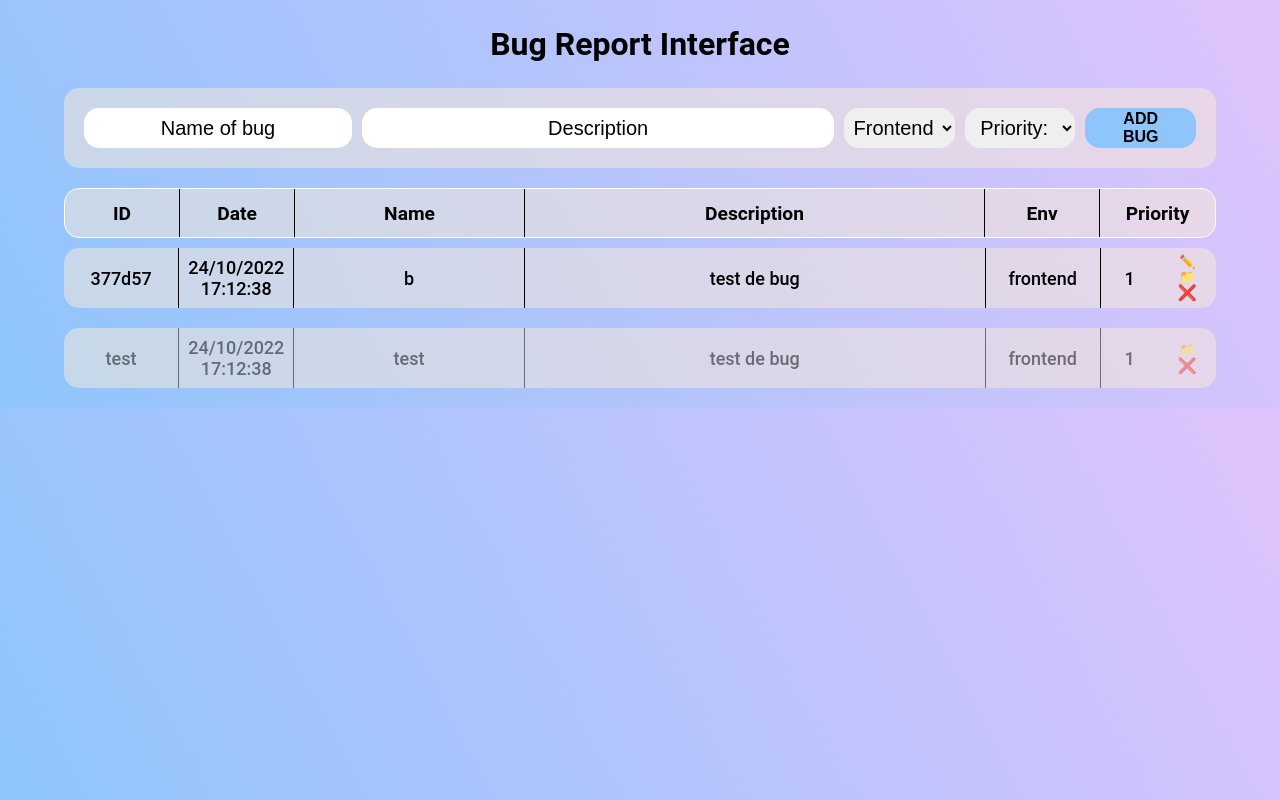
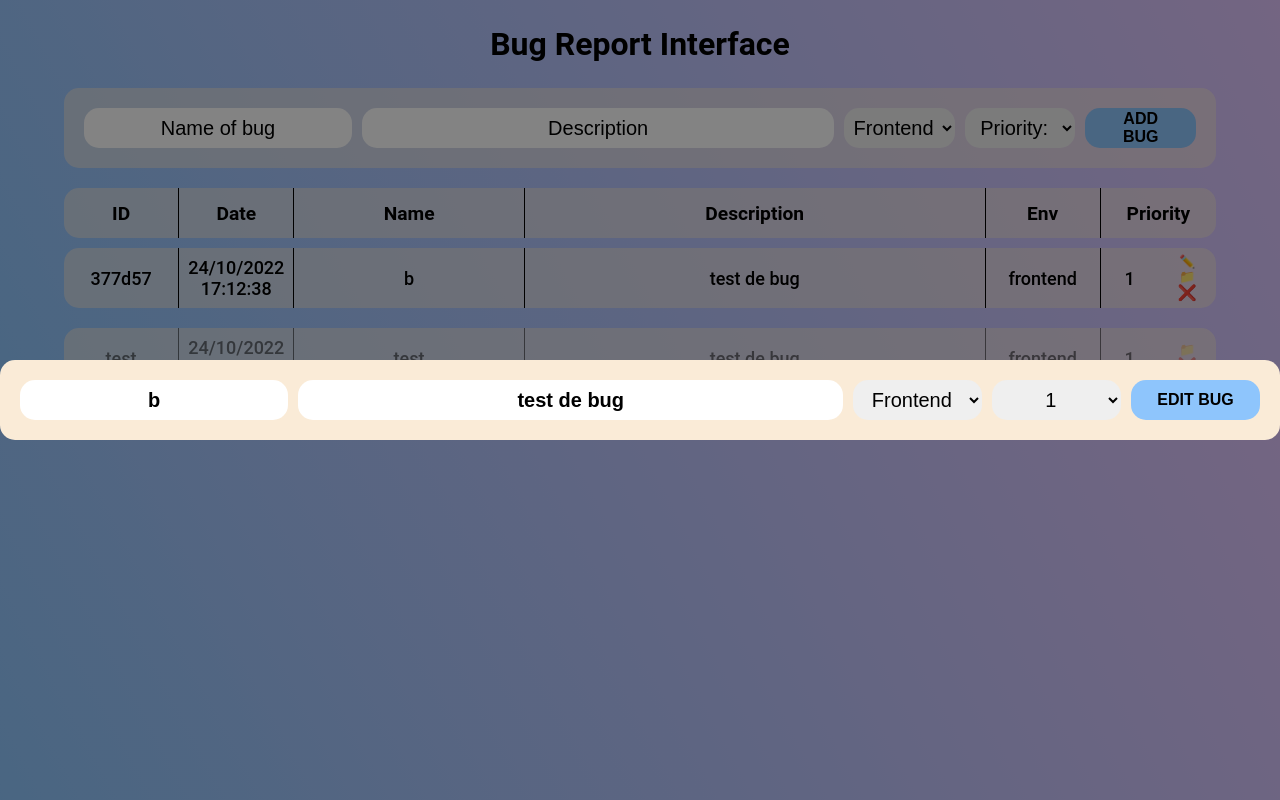
Before and after one commit to roulianosss/bug-report-interface, a plain HTML site: page index.html in a window 1280 px wide. Both pictures are taken after a click on the element "✏️". Drawn offline with Linux system fonts and the light colour scheme.

Commit message:
add edit feature

```diff
--- a/app.js
+++ b/app.js
@@ -94,7 +94,41 @@ function displayBugsList() {
     }
 }
 //fonction edition
-function handleEdit() {
+const editOverlay = document.querySelector('#overlay')
+function handleEdit(e) {
+
+    editOverlay.style.visibility = 'visible'
+    const editIndex = bugsList.findIndex(bug => bug.id === e.target.getAttribute('id'))
+    editOverlay.innerHTML = `
+    <form>
+        <!-- <label for="name">Name:</label> -->
+        <input type="text" id="name" value="${bugsList[editIndex].name}" required>
+        <input type="text" name="description" id="description" value='${bugsList[editIndex].description}' required></input>
+        <select name="environement" id="environement" placeholder="Environement">
+            <option value="frontend" ${bugsList[editIndex].environement === 'frontend' ? 'selected' : ''}>Frontend</option>
+            <option value="backend" ${bugsList[editIndex].environement === 'backend' ? 'selected' : ''}>Backend</option>
+        </select>
+        <select name="priority" id="priority" value='${bugsList[editIndex].priority}' >
+            <option value="">Priority:</option>
+            <option value="1" ${bugsList[editIndex].priority === '1' ? 'selected' : ''}>1</option>
+            <option value="2" ${bugsList[editIndex].priority === '2' ? 'selected' : ''}>2</option>
+            <option value="3" ${bugsList[editIndex].priority === '3' ? 'selected' : ''}>3</option>
+            <option value="4" ${bugsList[editIndex].priority === '4' ? 'selected' : ''}>4</option>
+            <option value="5" ${bugsList[editIndex].priority === '5' ? 'selected' : ''}>5</option>
+        </select>
+        <button id="submit-edit-btn">EDIT BUG</button>
+    </form>
+    `
+    const editBtn = document.querySelector('#overlay form')
+    editBtn.addEventListener('submit', (e) => {
+        e.preventDefault()
+        bugsList[editIndex].name = e.target[0].value
+        bugsList[editIndex].description = e.target[1].value
+        bugsList[editIndex].environement = e.target[2].value
+        bugsList[editIndex].priority = e.target[3].value
+        editOverlay.style.visibility = 'hidden'
+        displayBugsList()
+    })
 
 }
 //fontion archivage
--- a/index.html
+++ b/index.html
@@ -8,26 +8,7 @@
     <title>Bug Report Interface</title>
 </head>
 <body>
-    <div id="overlay">
-        <form>
-            <!-- <label for="name">Name:</label> -->
-            <input type="text" id="name" placeholder="Name of bug" required>
-            <input type="text" name="description" id="description" placeholder="Description" required></input>
-            <select name="environement" id="environement" placeholder="Environement">
-                <option value="frontend">Frontend</option>
-                <option value="backend">Backend</option>
-            </select>
-            <select name="priority" id="priority" >
-                <option value="">Priority:</option>
-                <option value="1">1</option>
-                <option value="2">2</option>
-                <option value="3">3</option>
-                <option value="4">4</option>
-                <option value="5">5</option>
-            </select>
-            <button id="add-btn">EDIT BUG</button>
-        </form>
-    </div>
+    <div id="overlay"></div>
     <h1>Bug Report Interface</h1>
     <div class="global-container">
         <div class="add-section">
--- a/style.css
+++ b/style.css
@@ -10,14 +10,24 @@ body {
 }
 
 #overlay {
-    display: none;
+    visibility: hidden;
     overflow: hidden;
     position: absolute;
+    z-index: 10;
     right: 0;
     top: 0;
     width: 100vw;
     height: 100vh;
-    background-color: rgba(0, 0, 0, 0.578);
+    background-color: rgba(0, 0, 0, 0.486);
+    display: flex;
+    align-items: center;
+
+}
+
+#overlay form {
+    background-color: rgb(250, 235, 215);
+    border-radius: 15px;
+    opacity: 1;
 }
 
 h1 {
@@ -39,7 +49,6 @@ menu {
     display: grid;
     align-items: center;
     justify-content: space-around;
-    border: 1px solid #fff;
     background-color: rgb(250, 235, 215, 0.5);
     height: 50px;
     width: 90%;
@@ -117,7 +126,7 @@ select:optional {
     font-weight: 500;
 }
 
-#add-btn {
+#add-btn, #submit-edit-btn {
     padding: 15px 25px;
     border-radius: 15px;
     background-color: #8EC5FC;
@@ -132,7 +141,7 @@ select:optional {
 
 }
 
-#add-btn:hover {
+#add-btn:hover, #submit-edit-btn:hover {
     background-color: #4d7091;
     color: #f1f1f1;
 }
```
